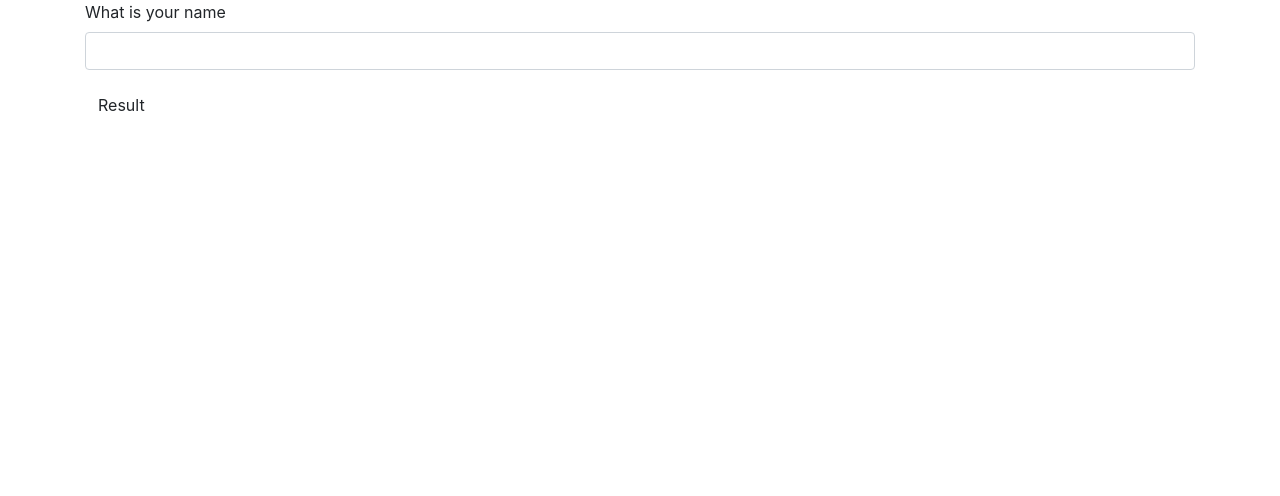
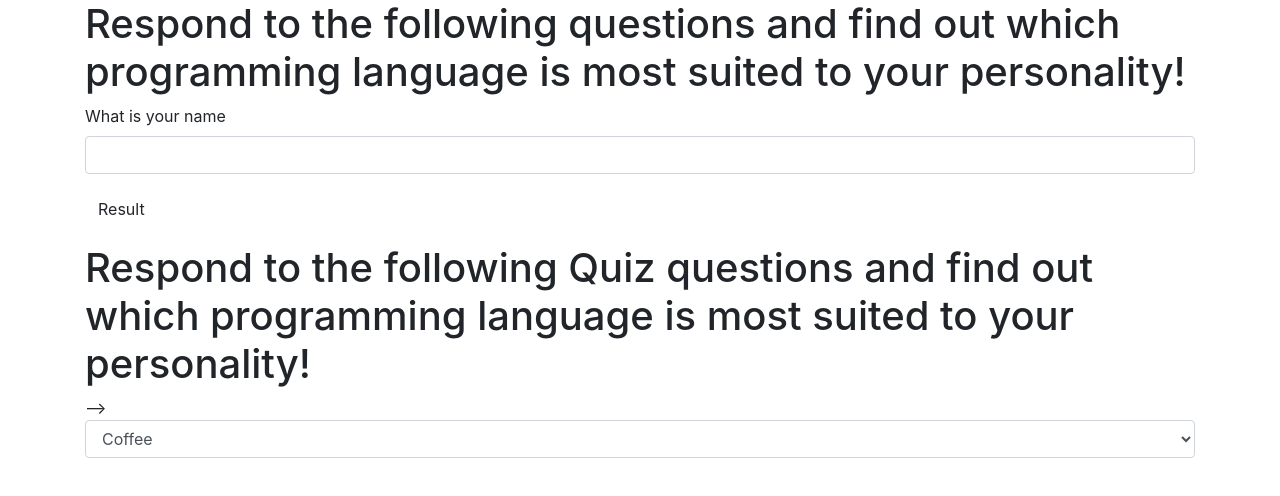
Before and after one commit to mstambaugh/Programming-language-suggester, a plain HTML site: page index.html in a window 1280 px wide. Drawn offline with Linux system fonts and the light colour scheme.

Commit message:
adjust button, add html text for dropdown boxes

```diff
--- a/css/styles.css
+++ b/css/styles.css
@@ -4,3 +4,6 @@
 #quizresult {
   display: none;
 }
+/* body {
+  background-color: #353535
+} */
--- a/index.html
+++ b/index.html
@@ -9,33 +9,30 @@
 
   <body>
     <div class="container">
-      <form id="formOne">
+      <h1>Respond to the following questions and find out which programming language is most suited to your personality!</h1>
+
+        <form id="nameInput">
           <div class="form-group">
             <label for="username">What is your name</label>
             <input id="username" class="form-control" type="text">
           </div>
           <button type="submit" class="btn">Result</button>
         </form>
-    </div>
-    <!-- <h1>Respond to the following Quiz questions and find out which programming language is most suited to your personality!</h1> -->
 
-
-    <!-- FIRST SECTION- DROP DOWNS, SECOND SECTION-RADIO BOC, THIRD SECTION CHECKBOXES,  -->
-
-
-    <!-- <h2>Which is your favorite animal</h2>
-    <form class="add">
+      <h1>Respond to the following Quiz questions and find out which programming language is most suited to your personality!</h1> -->
+      <form class="questionOne">
         <select class="form-control" id="animal">
-        <option value="1">Dog</option>
-        <option value="2">Cat</option>
-        <option value="3">Rat</option>
-        <option value="4">Otter</option>
-        <option value="5">Elephant</option>
-      </select> -->
+          <option value="1">Coffee</option>
+          <option value="2">Tea</option>
+          <option value="3">Kombucha</option>
+          <option value="4">Water</option>
+        </select>
 
 
 
-  <!-- <button type="submit" class="btn">Submit</button> -->
+  </form>
+
+
       <div id="quizresult">
               <h1>Javascript!</h1>
               <p>
@@ -43,5 +40,5 @@
       </p>
       </div>
 
-
+    </div>
   </body>
--- a/js/scripts.js
+++ b/js/scripts.js
@@ -1,6 +1,6 @@
 $(document).ready(function() {
   // $("form#animal").submit(function(event) {
-  $("#formOne").submit(function(event) {
+  $("#nameInput").submit(function(event) {
     event.preventDefault();
     var username = $("input#username").val();
     $(".username").text(username);
```
Lines whose indentation alone changed are shown as unchanged.
